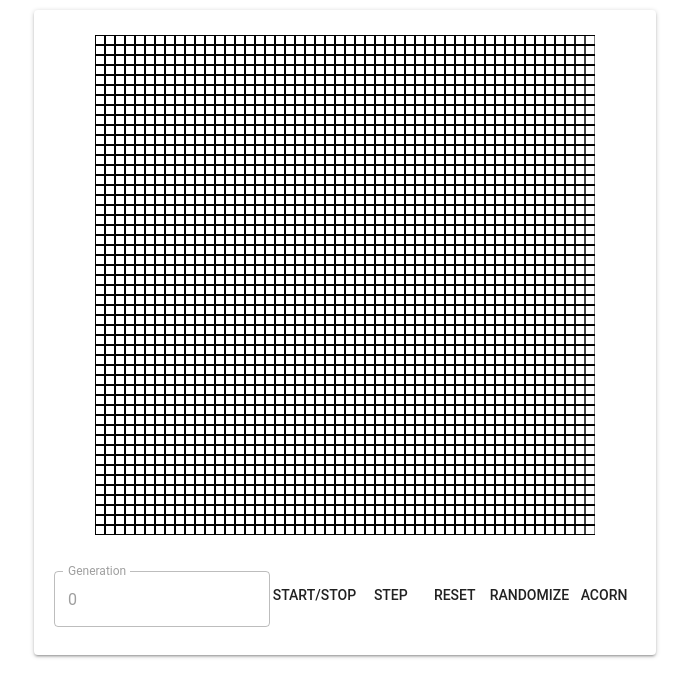
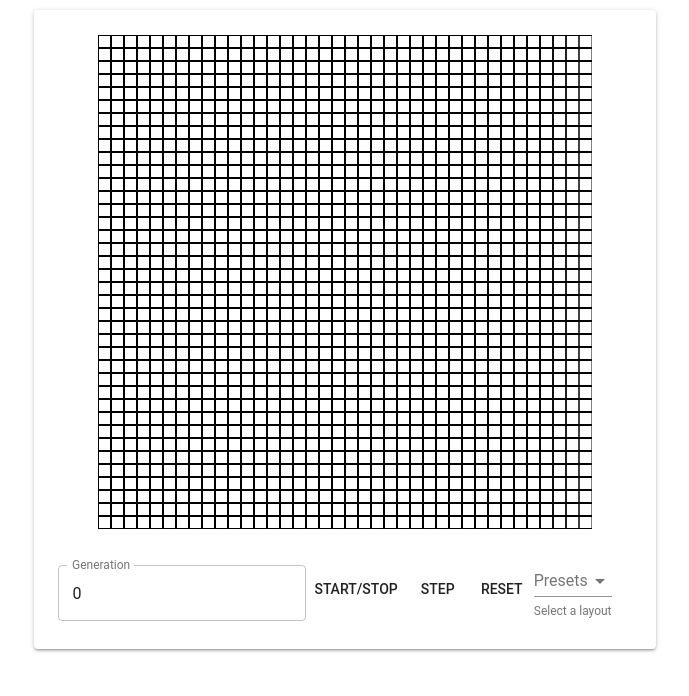
Before and after one commit to bloominstituteoftechnology/CS-Build-Week-1, a React (Create React App) app in the folder conway/: page / in a window 1280 px wide. Shown: the top 696 px of the page, without its empty margins (305-994 px from the left). Built offline with nearby package versions, Linux system fonts and the light colour scheme.

Commit message:
select created for presets

```diff
--- a/conway/src/Components/Game/Game.jsx
+++ b/conway/src/Components/Game/Game.jsx
@@ -1,9 +1,8 @@
 import React, { Component } from 'react';
-import { withStyles } from '@material-ui/core/styles';
+import { withStyles, } from '@material-ui/core/styles';
 import  TextField  from '@material-ui/core/TextField';
 import  Button  from '@material-ui/core/Button';
-import  IconButton  from '@material-ui/core/IconButton';
-
+import {AppBar, Toolbar, Typography, IconButton, InputLabel, List, MenuItem, Drawer, Divider, FormControl, Select, Input, FormHelperText } from '@material-ui/core';
 //start drawing a grid with squareSizepx squares (starting at 0,0)
 
 // grid nodes are {x: 0, y:0, xz:squareSize, yz:squareSize}
@@ -23,8 +22,35 @@ const styles = {
       marginTop: '20px',
       display: 'flex',
       justifyContent: 'center'
-   }
- };
+   },
+   generationField: {
+      // color: 'black',
+      // '&:before': {
+      //     borderColor: 'black',
+      // },
+      // '&:after': {
+      //     borderColor: 'black',
+      // },
+      // '&:disabled': {
+      //    color: 'black',
+      // }
+   },
+   select: {
+      // color: 'white',
+      // '&:before': {
+      //     borderColor: 'white',
+      // },
+      // '&:after': {
+      //     borderColor: 'white',
+      // }
+  },
+   formControl: {
+      // margin: theme.spacing.unit,
+      // minWidth: 120,
+      color: 'white',
+      marginRight: '20px',
+   },
+};
 
 class Game extends Component {
 
@@ -38,8 +64,9 @@ class Game extends Component {
          Grid: [],
          NextGrid: [],
          isRunning: false,
-         squareSize : 10,
+         squareSize : 13,
          generation : 0,
+         presets: '',
       }
       this.container = React.createRef();
       this.timer = null;
@@ -342,14 +369,14 @@ class Game extends Component {
    startStopGame = () => {
       const startNow = !this.state.isRunning
 
-      this.setState({ isRunning: !this.state.isRunning, generation: 0})
+      this.setState({ isRunning: !this.state.isRunning, })
 
       if(startNow) this.timer = setTimeout(() => {requestAnimationFrame(() => this.canvasApp())}, 10)
       else clearTimeout(this.timer)
    }
 
    resetGame = () => {
-      this.setState({isRunning: false, generation: 0})
+      this.setState({isRunning: false, generation: 0, presets: ''})
 
       const gridToReset = this.state.Grid
 
@@ -410,16 +437,19 @@ class Game extends Component {
       newGrid[x][y].isAlive = true;
 
       this.canvasApp()
-
-      //FIX: this is testing conway rules error
-      console.log('After Acorn init: ')
-      console.log(this.getNeighbors(newGrid, firstX, firstY))
    }
 
    stepThroughGame = () => {
       this.incrementGameLoop()
       this.canvasApp();
    }
+
+
+   handleChange = event => {
+      this.setState({ [event.target.name]: event.target.value });
+      if(event.target.value === 'Acorn') this.makeAcorn();
+      else if (event.target.value === 'Random') this.randomizeGame()
+    };
 
    render() {
       const {classes} = this.props
@@ -431,10 +461,10 @@ class Game extends Component {
             <div className={classes.gameControls}>
 
                <TextField
-                  disabled
+                  readOnly
                   id="outlined-uncontrolled"
                   label="Generation"
-                  // className={classes.TextField}
+                  className={classes.generationField}
                   margin="normal"
                   variant="outlined"
                   value={this.state.generation}
@@ -458,18 +488,25 @@ class Game extends Component {
                   Reset
                </Button>
 
-               <Button onClick={this.randomizeGame}
-               //FIX THIS: convert this to an IconButton with the MUI play/pause icon
-               >
-                  Randomize
-               </Button>
+               <FormControl id='console' className={this.props.classes.formControl} color={'inherit'}>
+               <InputLabel htmlFor="presets-helper">Presets</InputLabel>
+                  <Select
+                     value={this.state.presets}
+                     onChange={this.handleChange}
+                     input={<Input name="presets" id="presets-helper" />}
+                     className={this.props.classes.select}
+                  >
+                     <MenuItem color={'inherit'} value={'Acorn'}>
+                        <em>Acorn</em>
+                     </MenuItem>
+                     <MenuItem color={'inherit'}  value={'Random'}>
+                        <em>Random</em>
+                     </MenuItem>
 
-               <Button onClick={this.makeAcorn}
-               //FIX THIS: convert this to an IconButton with the MUI play/pause icon
-               >
-                  ACORN
-               </Button>
 
+                  </Select>
+                  <FormHelperText className={this.props.classes.select}>Select a layout</FormHelperText>
+               </FormControl>
             </div>
 
          </div>
```
